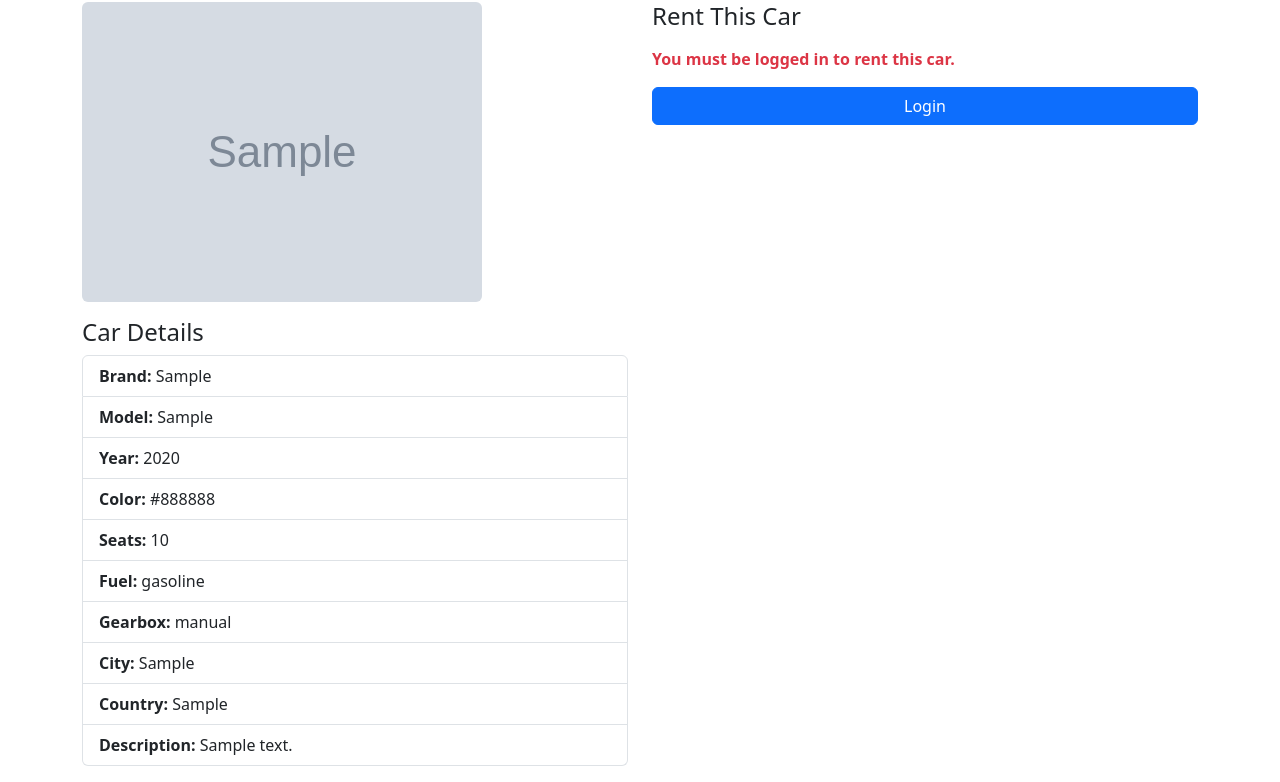
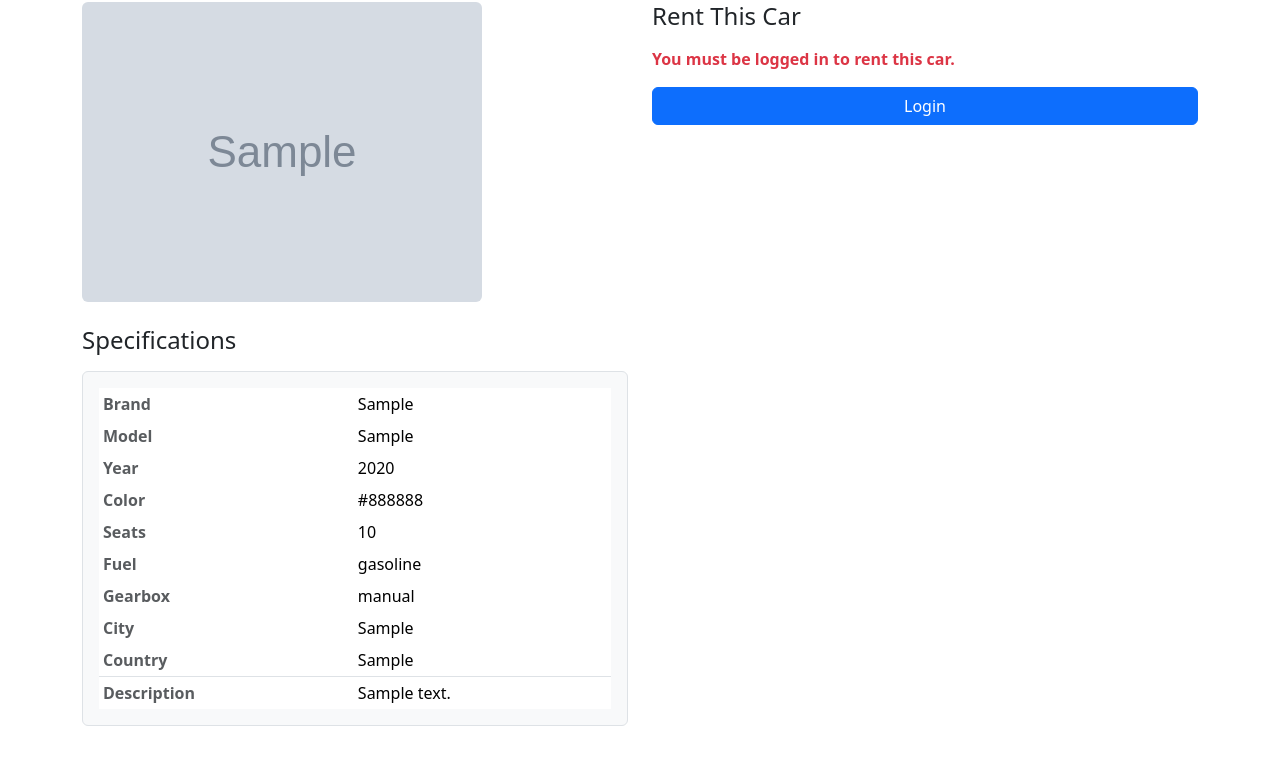
Before and after one commit to Esmaeili01/rental_car, a Django app: page /car/1/ in a window 1280 px wide. Shown: the part 191-973 px from the top of the page. After the commit the page ends 917 px from the top, so only its background shows below. Run offline with Django 5.2, Linux system fonts and the light colour scheme; tables that the repository leaves empty hold one stand-in row (values such as "Sample post"); grey boxes marked "Sample" are stand-in pictures.

Commit message:
car page

```diff
--- a/rental_car/main/templates/main/car.html
+++ b/rental_car/main/templates/main/car.html
@@ -9,40 +9,20 @@
   <h2 class="mb-3">{{ car.brand }} {{ car.model }}</h2>
   <hr>
 
+  <!-- TOP ROW -->
   <div class="row">
 
-    <!-- LEFT: Image + Details -->
+    <!-- LEFT: Image -->
     <div class="col-md-6">
-
-      <!-- Car Image -->
       <img
         src="{{ car.image_url }}"
         alt="{{ car.brand }}"
-        class="img-fluid rounded mb-3"
+        class="img-fluid rounded"
       >
-
-      <!-- Car Details -->
-      <h4>Car Details</h4>
-      <ul class="list-group">
-
-        <li class="list-group-item"><strong>Brand:</strong> {{ car.brand }}</li>
-        <li class="list-group-item"><strong>Model:</strong> {{ car.model }}</li>
-        <li class="list-group-item"><strong>Year:</strong> {{ car.production_year }}</li>
-        <li class="list-group-item"><strong>Color:</strong> {{ car.color|default:"—" }}</li>
-        <li class="list-group-item"><strong>Seats:</strong> {{ car.seats|default:"—" }}</li>
-        <li class="list-group-item"><strong>Fuel:</strong> {{ car.fuel|default:"—" }}</li>
-        <li class="list-group-item"><strong>Gearbox:</strong> {{ car.gearbox|default:"—" }}</li>
-        <li class="list-group-item"><strong>City:</strong> {{ car.city|default:"—" }}</li>
-        <li class="list-group-item"><strong>Country:</strong> {{ car.country|default:"—" }}</li>
-        <li class="list-group-item"><strong>Description:</strong> {{ car.description|default:"—" }}</li>
-
-      </ul>
-
     </div>
 
     <!-- RIGHT: Rent Section -->
     <div class="col-md-6">
-
       <h4>Rent This Car</h4>
 
       {% if user.is_authenticated %}
@@ -66,18 +46,71 @@
         </form>
 
       {% else %}
-
         <p class="text-danger mt-3">
           <strong>You must be logged in to rent this car.</strong>
         </p>
         <a href="{% url 'login' %}" class="btn btn-primary w-100">Login</a>
-
       {% endif %}
-
     </div>
 
   </div>
 
+  <!-- SPECIFICATIONS (UNDER IMAGE) -->
+  <div class="row mt-4">
+    <div class="col-md-6">
+
+        <h4 class="mb-3">Specifications</h4>
+
+        <div class="border rounded p-3 bg-light">
+          	<table class="table table-borderless table-sm mb-0">
+            	<tbody>
+            		<tr>
+            		  <td class="text-muted fw-semibold">Brand</td>
+            		  <td>{{ car.brand }}</td>
+            		</tr>
+            		<tr>
+            		  <td class="text-muted fw-semibold">Model</td>
+            		  <td>{{ car.model }}</td>
+            		</tr>
+            		<tr>
+            		  <td class="text-muted fw-semibold">Year</td>
+            		  <td>{{ car.production_year }}</td>
+            		</tr>
+            		<tr>
+            		  <td class="text-muted fw-semibold">Color</td>
+            		  <td>{{ car.color|default:"—" }}</td>
+            		</tr>
+            		<tr>
+            		  <td class="text-muted fw-semibold">Seats</td>
+            		  <td>{{ car.seats|default:"—" }}</td>
+            		</tr>
+            		<tr>
+            		  <td class="text-muted fw-semibold">Fuel</td>
+            		  <td>{{ car.fuel|default:"—" }}</td>
+            		</tr>
+            		<tr>
+            		  <td class="text-muted fw-semibold">Gearbox</td>
+            		  <td>{{ car.gearbox|default:"—" }}</td>
+            		</tr>
+            		<tr>
+            		  <td class="text-muted fw-semibold">City</td>
+            		  <td>{{ car.city|default:"—" }}</td>
+            		</tr>
+            		<tr>
+            		  <td class="text-muted fw-semibold">Country</td>
+            		  <td>{{ car.country|default:"—" }}</td>
+            		</tr>
+
+            		{% if car.description %}
+            		<tr class="border-top">
+            		  <td class="text-muted fw-semibold align-top">Description</td>
+            		  <td>{{ car.description }}</td>
+            		</tr>
+            		{% endif %}
+            	</tbody>
+          	</table>
+  		</div>
+	</div>
 </div>
 
 {% endblock %}
--- a/rental_car/main/views.py
+++ b/rental_car/main/views.py
@@ -7,6 +7,7 @@ from django.contrib.auth.hashers import make_password
 from django.contrib.auth import authenticate, login
 from .forms import SignUpForm , CarForm
 from .models import User, Login , Car
+from django.utils import timezone
 
 
 def home_view(request):
@@ -86,8 +87,7 @@ def car_view(request, car_id):
     car = Car.objects.get(pk=car_id)
     return render(request, 'main/car.html', {'car': car})
 
-from django.utils import timezone
-from .models import Rent, Car
+
 
 def rent_car_view(request, car_id):
     if not request.user.is_authenticated:
```
